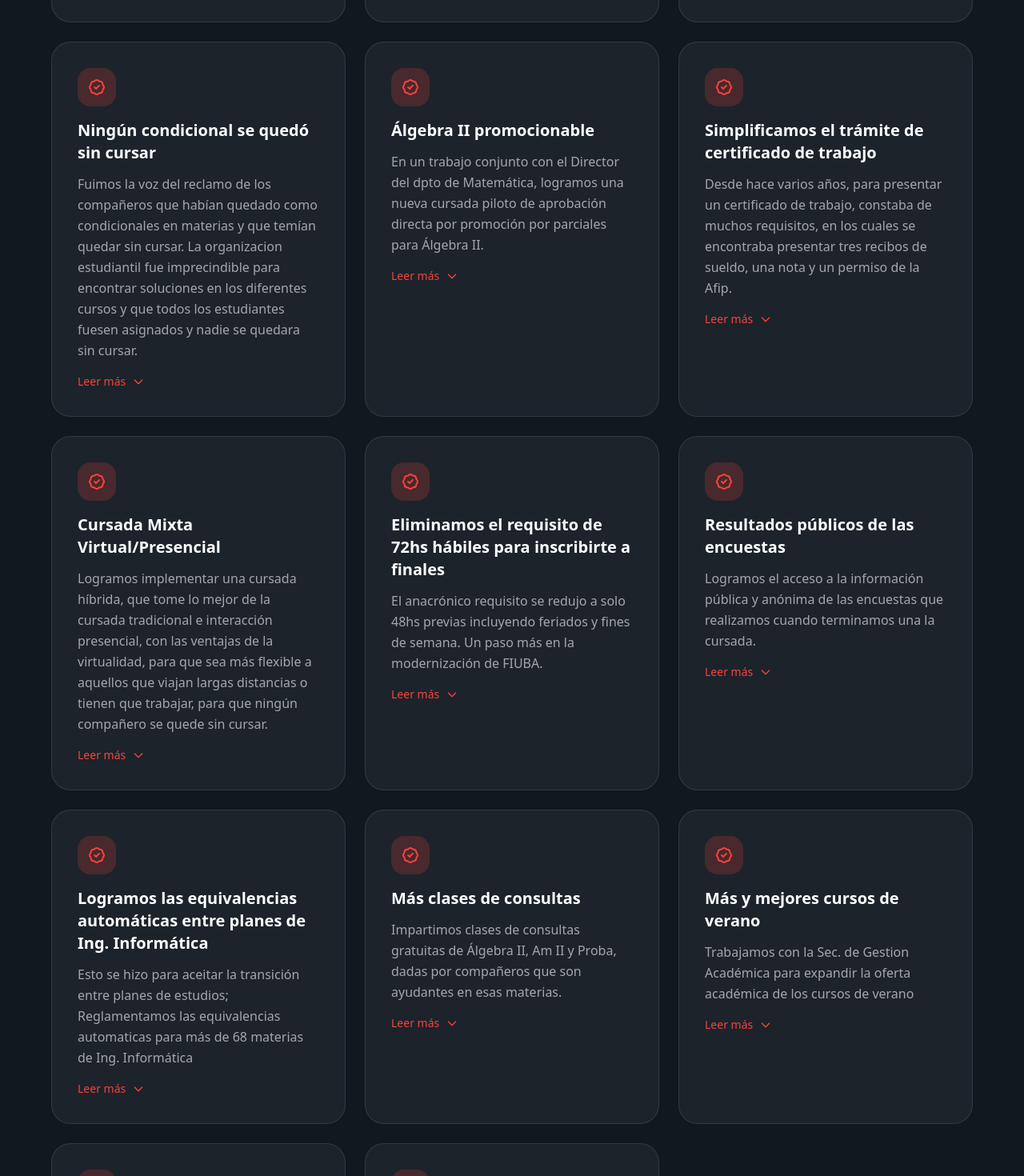
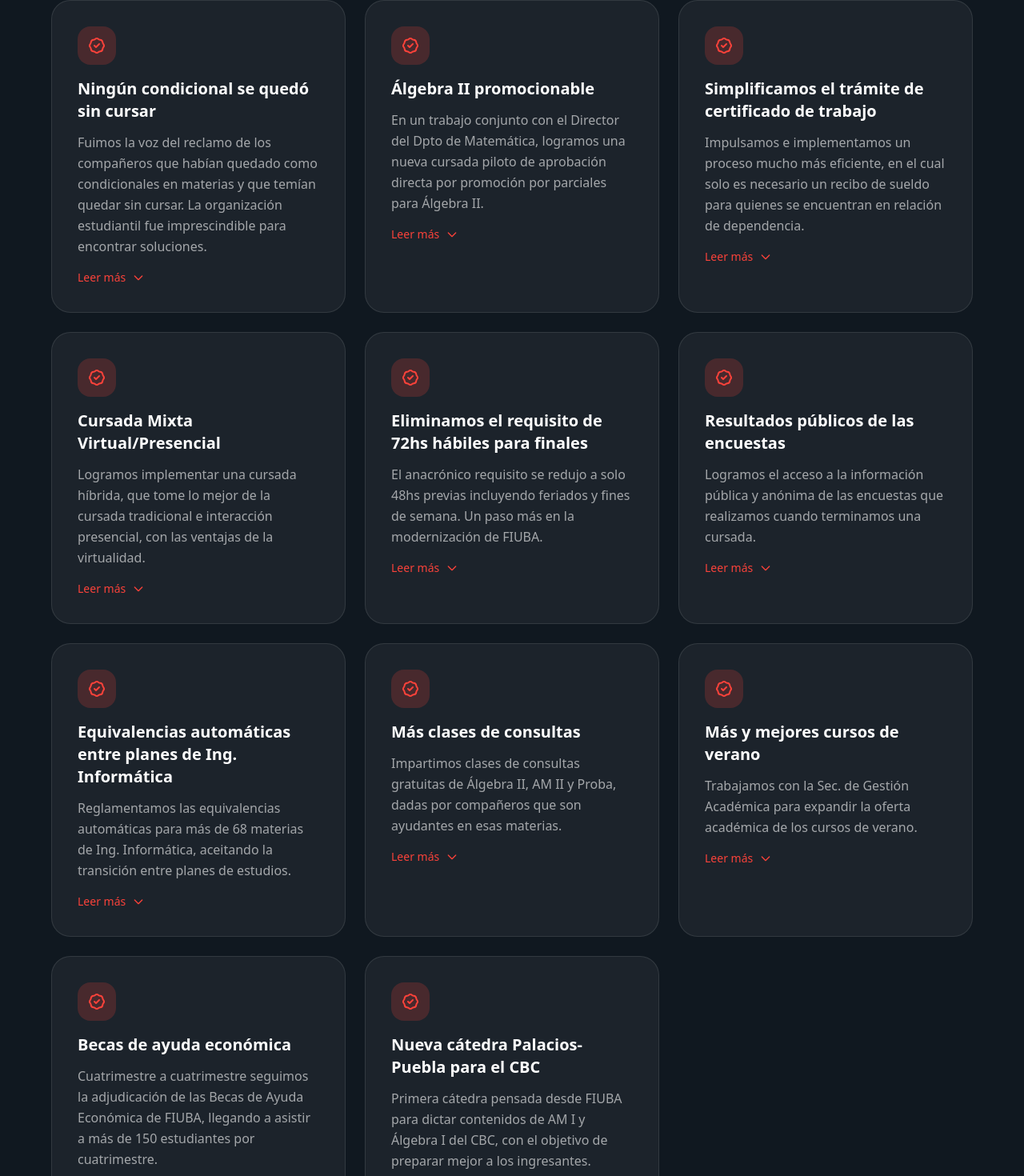
Before and after one commit to MiroslavSapunar/MLI-Page, a Next.js app: page /logros in a window 1280 px wide. Shown: the part 980-2450 px from the top of the page at 80% size. Built offline with nearby package versions, Linux system fonts and the light colour scheme.

Commit message:
remove dinamic import from /logros

```diff
--- a/src/app/components/achievements.tsx
+++ b/src/app/components/achievements.tsx
@@ -8,6 +8,79 @@ interface Achievement {
     short: string
     long: string
 }
+
+const achievements: Achievement[] = [
+    {
+        title: "Nuevos Planes 2020",
+        short: "Tras varios años de trabajo junto a toda la comunidad educativa, docente y autoridades, como consejeros estudiantiles logramos un hito histórico: Se actualizaron los contenidos, materias y planes de estudio de todas las carreras, algunas con casi 35 años de antigüedad.",
+        long: "Tras varios años de trabajo junto a toda la comunidad educativa, docente y autoridades, como consejeros estudiantiles logramos un hito histórico: Se actualizaron los contenidos, materias y planes de estudio de todas las carreras, algunas con casi 35 años de antigüedad.\nSe logró una reducción nominal de horas y duración en cuatrimestres de las carreras quitando contenidos repetidos entre asignaturas u obsoletos.\nEsto significa carreras con duración estipulados en papel y en la realidad mucho más cercanos, realistas y realizables.\nHoy contamos con carreras modernas y actualizadas para un mundo que vive el auge de la 4ta revolución industrial."
+    },
+    {
+        title: "Incorporación de Pensamiento Computacional al CBC",
+        short: "Estos nuevos contenidos básicos de programación para todas las carreras, vienen de la mano de los cambios que ha experimentado el ámbito profesional de todas las ingenierías en los últimos 25 años.",
+        long: "Una de los grandes cambios que acompañaron a los planes nuevos, fue la incorporación de la nueva materia Pensamiento Computacional a la currícula del CBC.\nEstos nuevos contenidos básicos de programación para todas las carreras, vienen de la mano de los cambios que ha experimentado el ámbito profesional de todas las ingenierías en los últimos 25 años.\nLos docentes de la materia son ayudantes y docentes de cátedras del Dpto de Computación de FIUBA."
+    },
+    {
+        title: "No más peligro de caída de mármoles en PC",
+        short: "En el medio de los problemas que generaron los mármoles de PC, discutimos con las autoridades alternativas para reducir el impacto en nuestras cursadas y exigimos que se aceleraran los tiempos de asignación y adquisición de fondos para las obras necesarias.",
+        long: "En el medio de los problemas que generaron los mármoles de PC, discutimos con las autoridades alternativas para reducir el impacto en nuestras cursadas, seguimos de cerca el desarrollo de la obra y exigimos que se aceleraran los tiempos de asignación y adquisición de fondos para las medidas de prevención y las obras necesarias.\nPese a la incomodidad generada por los andamios de la obra, y la limitación física en la sede, logramos que eso no afecte al desarrollo de los parciales y finales al exigir y lograr migrar las últimas semanas de clases y evaluaciones a la sede de LH de las materias iniciales, evitando demoras y postergaciones de parciales.\nHoy podemos celebrar que las obras están casi terminadas y la sede de PC casi libre de andamios y de peligros futuros."
+    },
+    {
+        title: "Ningún condicional se quedó sin cursar",
+        short: "Fuimos la voz del reclamo de los compañeros que habían quedado como condicionales en materias y que temían quedar sin cursar. La organización estudiantil fue imprescindible para encontrar soluciones.",
+        long: "Fuimos la voz del reclamo de los compañeros que habían quedado como condicionales en materias y que temían quedar sin cursar. La organización estudiantil fue imprescindible para encontrar soluciones en los diferentes cursos y que todos los estudiantes fuesen asignados y nadie se quedara sin cursar.\nEntre los casos se encuentran las materias de Electrotecnia, Principios de Ing. Industrial, TDA, Redes de Comunicación, Orga del Computador, OyDE, Ing. Ambiental, Transformación de Materiales, Higiene."
+    },
+    {
+        title: "Álgebra II promocionable",
+        short: "En un trabajo conjunto con el Director del Dpto de Matemática, logramos una nueva cursada piloto de aprobación directa por promoción por parciales para Álgebra II.",
+        long: "En un trabajo conjunto con el Director del Dpto de Matemática, logramos una nueva cursada piloto de aprobación directa por promoción por parciales para Álgebra II.\nLa nueva cursada se materializó en un 56% de aprobados en el último cuatrimestre, un 11% más que con la aprobación solo por finales.\nEstos datos nos alientan a seguir impulsando la cursada promocionable a más materias."
+    },
+    {
+        title: "Simplificamos el trámite de certificado de trabajo",
+        short: "Impulsamos e implementamos un proceso mucho más eficiente, en el cual solo es necesario un recibo de sueldo para quienes se encuentran en relación de dependencia.",
+        long: "Desde hace varios años, para presentar un certificado de trabajo, constaba de muchos requisitos, en los cuales se encontraba presentar tres recibos de sueldo, una nota y un permiso de la AFIP.\nEs por eso que nuestro centro de estudiantes, impulsó e implementó un proceso mucho más eficiente, en el cual solo es necesario un recibo de sueldo para quienes se encuentran en relación de dependencia y un alta de AFIP junto a un pago o factura para monotributistas.\nEn este mismo proceso se incorporó los casos de pasantías. En esta actualización también entran los ayudantes ad honorem, que con la resolución de su nombramiento y un certificado emitido por cualquier autoridad del departamento correspondiente."
+    },
+    {
+        title: "Cursada Mixta Virtual/Presencial",
+        short: "Logramos implementar una cursada híbrida, que tome lo mejor de la cursada tradicional e interacción presencial, con las ventajas de la virtualidad.",
+        long: "Luego de la Pandemia, quedó demostrado que la virtualidad es una herramienta más para nuestras cursadas y carreras.\nLogramos implementar una cursada híbrida, que tome lo mejor de la cursada tradicional e interacción presencial, con las ventajas de la virtualidad, para que sea más flexible a aquellos que viajan largas distancias o tienen que trabajar, para que ningún compañero se quede sin cursar.\nEste es un paso más en la modernización de nuestra Facultad y carreras."
+    },
+    {
+        title: "Eliminamos el requisito de 72hs hábiles para finales",
+        short: "El anacrónico requisito se redujo a solo 48hs previas incluyendo feriados y fines de semana. Un paso más en la modernización de FIUBA.",
+        long: "El requisito, que tenía sentido cuando uno tenía que ir al dpto personalmente anotarse a un final, se convertía en una traba cuando uno no contemplaba los días no laborales para anotarse a través del SIU.\nEl anacrónico requisito se redujo a solo 48hs previas incluyendo feriados y fines de semana. Un paso más en la modernización de FIUBA."
+    },
+    {
+        title: "Resultados públicos de las encuestas",
+        short: "Logramos el acceso a la información pública y anónima de las encuestas que realizamos cuando terminamos una cursada.",
+        long: "Logramos el acceso a la información pública y anónima de las encuestas que realizamos cuando terminamos una cursada.\nCreemos que más información a la hora de elegir entre cursos/materias enriquece a toda la comunidad académica.\nReconociendo la tarea de nuestros docentes y señalando los aspectos que deben ser revisados."
+    },
+    {
+        title: "Equivalencias automáticas entre planes de Ing. Informática",
+        short: "Reglamentamos las equivalencias automáticas para más de 68 materias de Ing. Informática, aceitando la transición entre planes de estudios.",
+        long: "Esto se hizo para aceitar la transición entre planes de estudios. Reglamentamos las equivalencias automáticas para más de 68 materias de Ing. Informática.\nAntes de que se implementara esta medida, el trámite era tedioso, los estudiantes teníamos que solicitar la equivalencia manualmente, y podía tardar desde semanas hasta varios meses.\nCon el nuevo procedimiento las equivalencias son automáticas, y no requiere de ninguna acción por parte de los estudiantes."
+    },
+    {
+        title: "Más clases de consultas",
+        short: "Impartimos clases de consultas gratuitas de Álgebra II, AM II y Proba, dadas por compañeros que son ayudantes en esas materias.",
+        long: "Impartimos clases de consultas gratuitas de Álgebra II, AM II y Proba, dadas por compañeros que son ayudantes en esas materias.\nTrabajamos con el Dpto de Matemática para que se puedan dar clases de consulta oficiales durante la cursada."
+    },
+    {
+        title: "Más y mejores cursos de verano",
+        short: "Trabajamos con la Sec. de Gestión Académica para expandir la oferta académica de los cursos de verano.",
+        long: "Trabajamos con la Sec. de Gestión Académica para expandir la oferta académica de los cursos de verano, haciendo que se pueda cursar Álgebra A 62, y Análisis Matemático en el CBC, y Pensamiento Computacional en UBA XXI.\nEn FIUBA, incorporamos un formulario en donde los estudiantes podemos votar por las materias que queremos que aparezcan en la oferta. Gracias a esto último conseguimos más materias para Ingeniería Química."
+    },
+    {
+        title: "Becas de ayuda económica",
+        short: "Cuatrimestre a cuatrimestre seguimos la adjudicación de las Becas de Ayuda Económica de FIUBA, llegando a asistir a más de 150 estudiantes por cuatrimestre.",
+        long: "Cuatrimestre a cuatrimestre seguimos la adjudicación de las Becas de Ayuda Económica de FIUBA. Junto a SIGVAS -la secretaría encargada de la selección y entrega de las becas-, nos ocupamos de que se maximicen la disponibilidad de recursos en cada asignación, permitiendo que estos últimos dos años llegáramos a asistir con la beca a más de 150 estudiantes por cuatrimestre. Incluso exigiendo partidas excepcionales para que no queden recursos inmovilizados sin ser ejecutados.\nMás recursos para que todos podamos cursar y terminar nuestras carreras."
+    },
+    {
+        title: "Nueva cátedra Palacios-Puebla para el CBC",
+        short: "Primera cátedra pensada desde FIUBA para dictar contenidos de AM I y Álgebra I del CBC, con el objetivo de preparar mejor a los ingresantes.",
+        long: "Primera cátedra pensada desde FIUBA para dictar contenidos de AM I y Álgebra I del CBC, con el objetivo de preparar mejor a los ingresantes a las carreras de Ingeniería.\nMuchos de los docentes son también docentes o ayudantes en FIUBA."
+    }
+]
 
 function useInView(threshold = 0.2) {
     const ref = useRef<HTMLDivElement>(null)
@@ -71,7 +144,7 @@ function AchievementCard({
                         <p key={idx} className="mb-2 last:mb-0">{p}</p>
                     ))
                 ) : (
-                    <p>{achievement.short.split("\n")[0]}</p>
+                    <p>{achievement.short}</p>
                 )}
             </div>
 
@@ -101,22 +174,7 @@ function AchievementCard({
 export default function Achievements() {
     const { isDark } = useTheme()
     const heroSection = useInView()
-    const achievementsSection = useInView()
-    const [achievements, setAchievements] = useState<Achievement[]>([])
-    const [isLoaded, setIsLoaded] = useState(false)
-
-    useEffect(() => {
-        const loadData = async () => {
-            try {
-                const data = await import('../../data/achievements.json')
-                setAchievements(data.default)
-                setIsLoaded(true)
-            } catch (error) {
-                console.error('Error loading achievements data:', error)
-            }
-        }
-        loadData()
-    }, [])
+    const achievementsSection = useInView(0.1)
 
     return (
         <div className={`min-h-screen transition-colors duration-500 ${isDark ? 'bg-primary' : 'bg-white'}`}>
@@ -151,11 +209,6 @@ export default function Achievements() {
                 className="py-20 px-8 lg:px-16"
             >
                 <div className="max-w-7xl mx-auto">
-                    {!isLoaded ? (
-                        <div className={`text-center py-20 ${isDark ? 'text-white/60' : 'text-gray-500'}`}>
-                            Cargando logros...
-                        </div>
-                    ) : (
                     <div className="grid md:grid-cols-2 lg:grid-cols-3 gap-6">
                         {achievements.map((achievement, index) => (
                             <AchievementCard
@@ -167,7 +220,6 @@ export default function Achievements() {
                             />
                         ))}
                     </div>
-                    )}
                 </div>
             </section>
 
```
Lines whose indentation alone changed are shown as unchanged.
